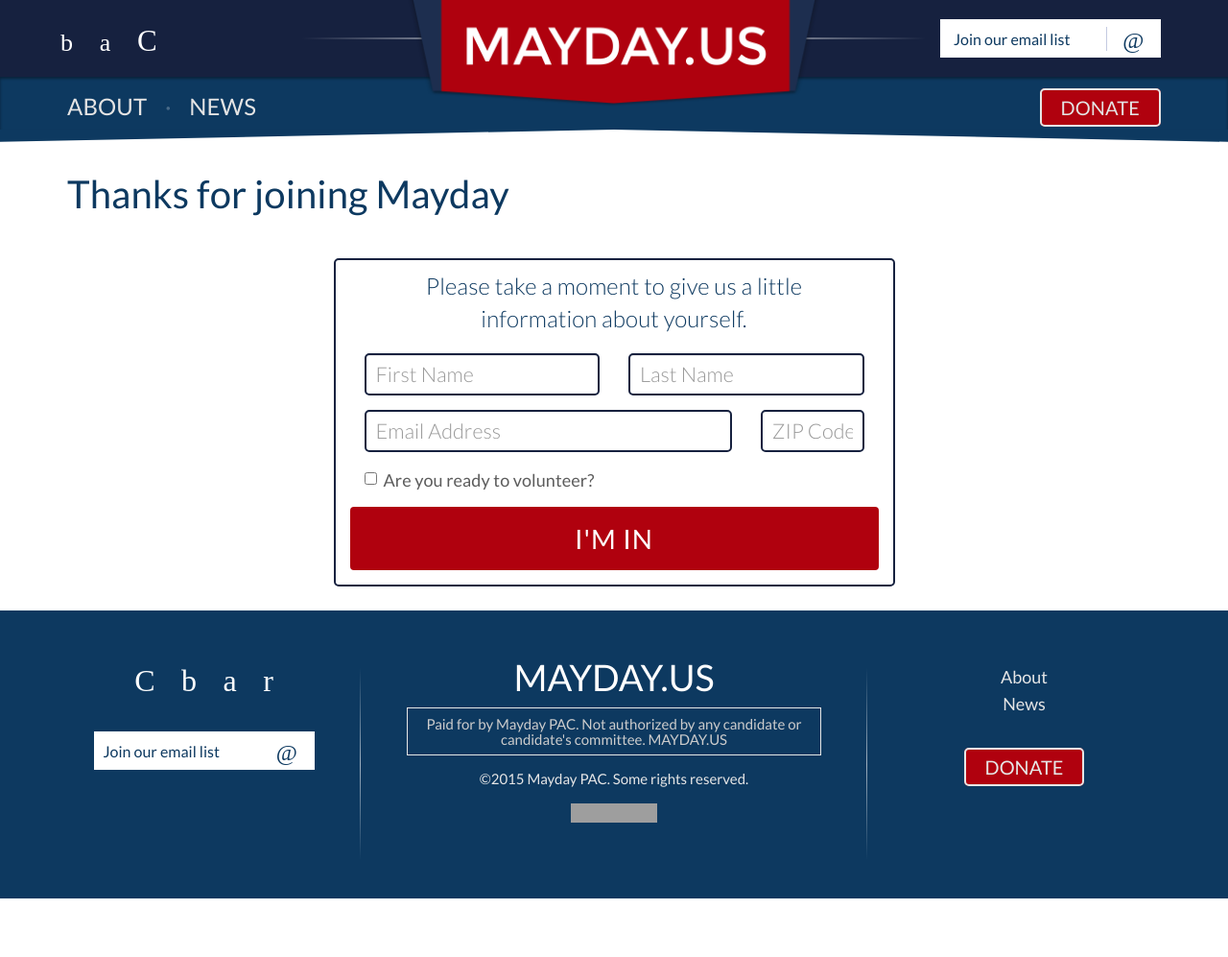
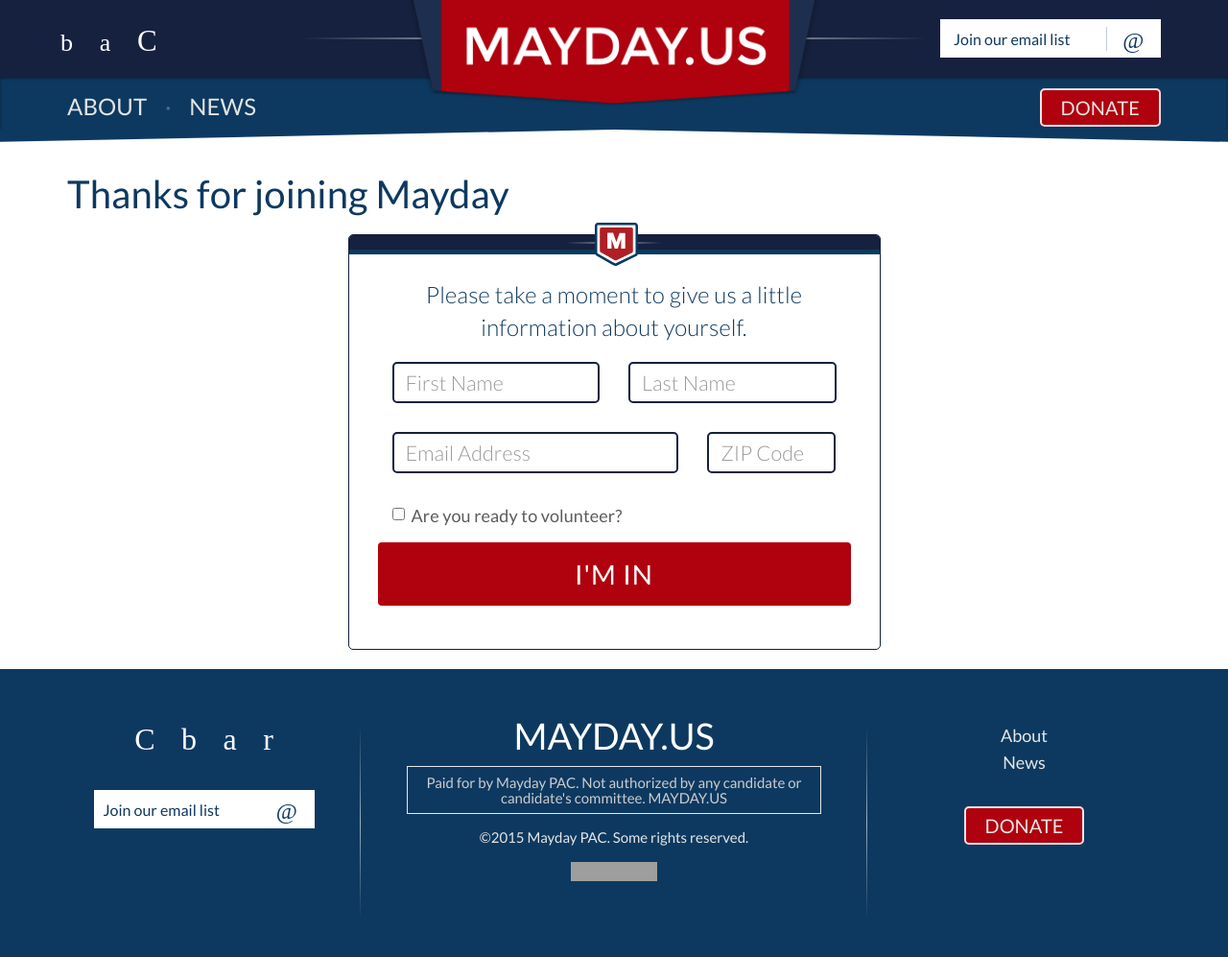
Before and after one commit to MayOneUS/mayday-2.0-frontend, a Jekyll site: the page built from sign_up.html, in a window 1280 px wide. Shown: the whole page at 96% size. Built offline with Jekyll 4.4.1, drawn with Linux system fonts in a browser that asks for light colours; nearby versions of some CDN libraries; some web fonts are replaced; before the commit the page ends 936 px from its top, so only the background shows below that; grey boxes are pictures that could not be loaded.

Commit message:
signup works now on FF, fields don't jump the side on mobile FF, action panel used for icon, icon doesn't show on mobile/tablet bc of positioning issue

```diff
--- a/_sass/_panels_modals.scss
+++ b/_sass/_panels_modals.scss
@@ -113,7 +113,7 @@
   form {
     margin: 25px 15px 0 15px;
     padding-bottom: 15px;
-    input {
+    input[type=text] {
       font-size: 22px;
       width: 100%;
       border: 2px solid $navy-blue-color;
--- a/_sass/_signup.scss
+++ b/_sass/_signup.scss
@@ -1,12 +1,24 @@
+/**
+ * Sign Up page
+ **/
 
 .sign-up{
 
+  .panel-icon > img {
+    @include tablet {
+      display: none;
+    }
+    @include phone {
+      display: none;
+    }
+  }
+
   form {
     text-align: center;
-    border: 2px $navy-blue-color solid;
+    //border: 2px $navy-blue-color solid;
     border-radius: 5px;
     float:none;
-    margin:25px auto;
+    margin:25px auto 0px;
 
     fieldset {
       border-radius: 5px;
@@ -23,10 +35,11 @@
       padding:0 20px;
     }
 
-    input {
+    input[type=text] {
       border: 2px $navy-blue-color solid;
       border-radius: 5px;
-      padding: 20px 10px;
+      //padding: 20px 10px;
+      height: 43px;
       font-size: 120%;
       font-weight: 300;
       text-align: left;
--- a/sign_up.html
+++ b/sign_up.html
@@ -10,7 +10,67 @@
     </div>
   </div>
   <div class="row">
-    <form class="email-signup col-md-6 center-block no-gutter">
+    <div class="col-xs-12 col-sm-8 col-md-6 center-block no-gutter" style="float:none;">
+      <div class="panel action-panel with-shield">
+        <div class="panel-icon">
+          <img src="/images/M_shield_callout_box.svg" class="img-responsive" alt="">
+          <div class="fade-line hidden-xs hidden-sm"></div>
+        </div>
+        <div class="panel-body">
+
+          <form class="email-signup" style="border:none; margin-bottom: 0px;">
+            <fieldset class="col-md-12 center-block">
+
+            <div class="row">
+              <div class="col-md-12">
+                <legend>Please take a moment to give us a little information about yourself.</legend>
+              </div>
+            </div>
+
+            <div class="form-group col-md-6">
+              <label class="control-label sr-only" for="person[first_name]">First Name</label>
+              <input id="person[first_name]" name="person[first_name]" type="text" placeholder="First Name" class="form-control input-md">
+            </div>
+
+            <div class="form-group col-md-6">
+              <label class="control-label sr-only" for="person[last_name]">Last Name</label>
+              <input id="person[last_name]" name="person[last_name]" type="text" placeholder="Last Name" class="form-control input-md">
+            </div>
+
+            <div class="form-group col-md-8">
+              <label class="control-label sr-only" for="person[email]">Email Address</label>
+              <input id="person[email]" name="person[email]" type="text" placeholder="Email Address" class="form-control input-md" required="">
+            </div>
+
+            <div class="form-group col-md-4">
+              <label class="control-label sr-only" for="person[zip]">ZIP Code</label>
+              <input id="person[zip]" name="person[zip]" type="text" placeholder="ZIP Code" class="form-control input-md">
+
+            </div>
+
+            <div class="form-group col-md-12">
+              <label class="control-label sr-only" for="person[is_volunteer]">Volunteer</label>
+                <label class="checkbox-inline" for="person[is_volunteer]-0">
+                  <input type="checkbox" name="person[remote_fields][is_volunteer]" id="person[is_volunteer]-0" value="true"> Are you ready to volunteer?
+                </label>
+            </div>
+
+            <div class="form-group cold-md-12">
+              <label class="control-label sr-only" for="singlebutton">Submit</label>
+              <input type="hidden" name="person[remote_fields][tags][]" value="test_1_9">
+              <input type="hidden" name="person[remote_fields][event_id]" value="25">
+              <button type="submit" class="btn btn-mayday">I'm in</button>
+            </div>
+
+            </fieldset>
+          </form>
+
+        </div>
+      </div>
+    </div>
+
+
+    <!-- <form class="email-signup center-block no-gutter">
       <fieldset class="col-md-12 center-block">
 
       <legend>Please take a moment to give us a little information about yourself.</legend>
@@ -51,7 +111,7 @@
       </div>
 
       </fieldset>
-    </form>
+    </form> -->
 
     <div class="hidden">
       <a href="/">Click here to take the next steps in our fight against corruption.</a>
```
